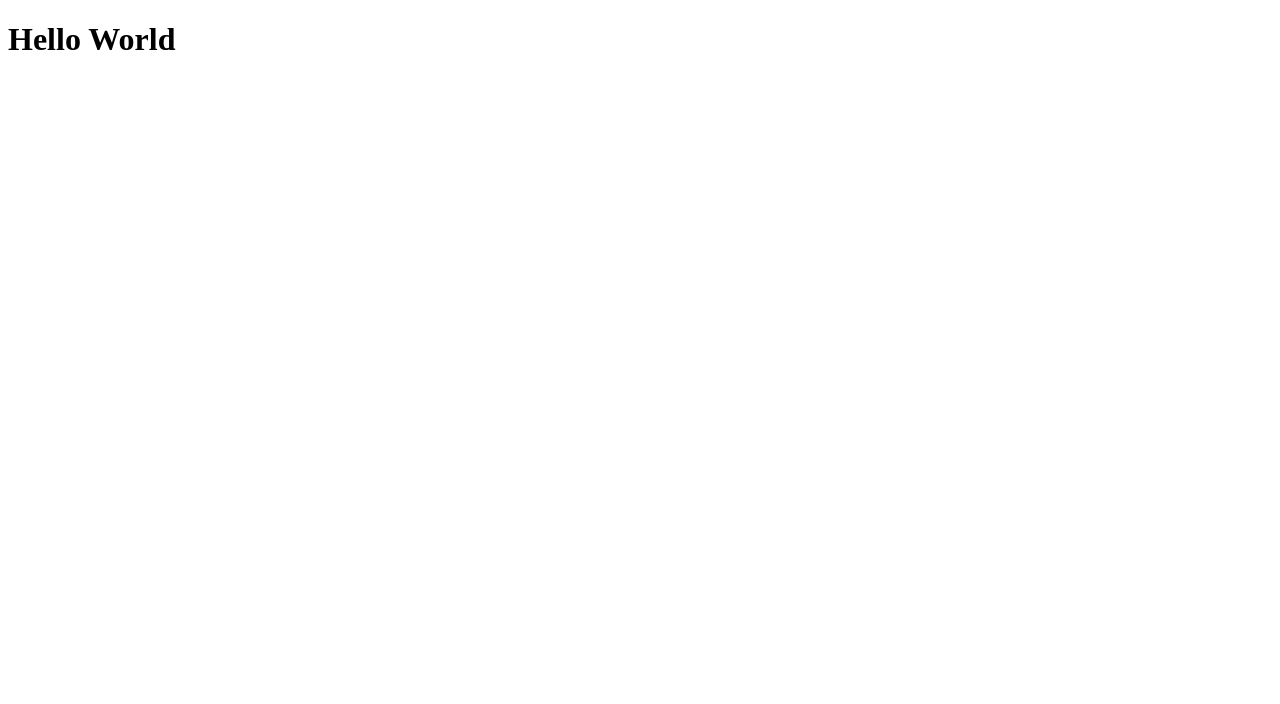
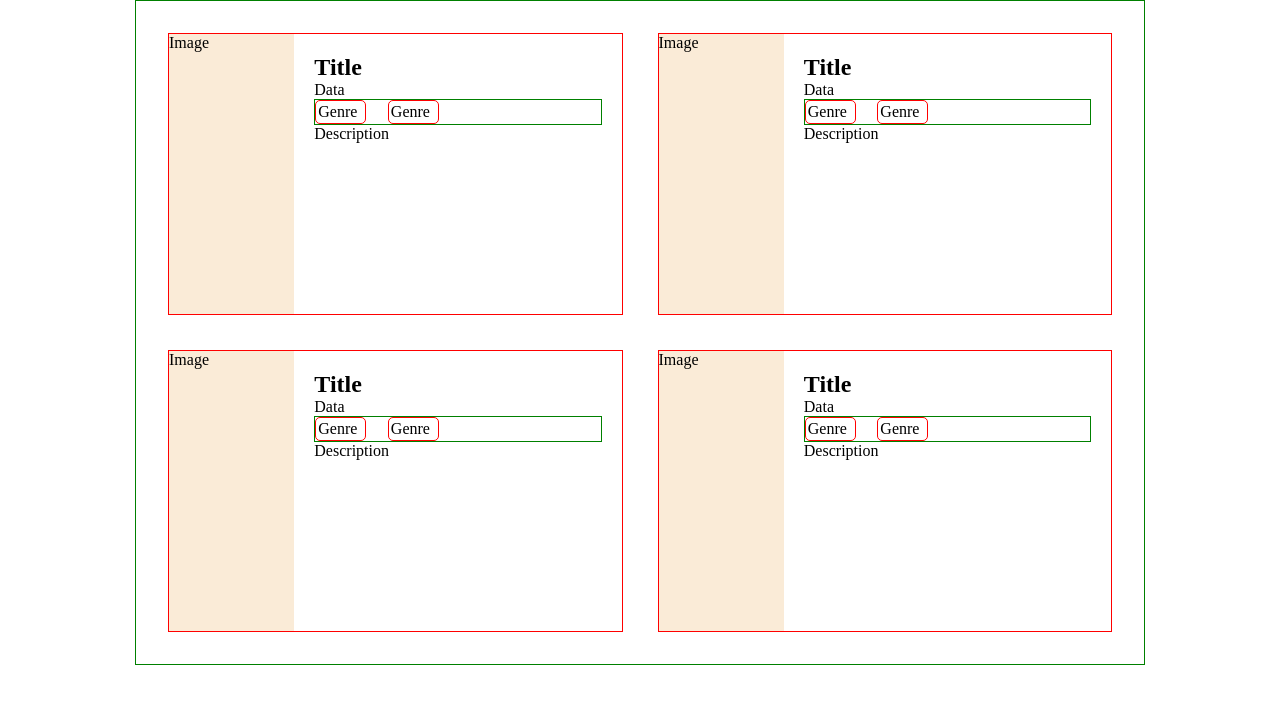
Before and after one commit to alexandrWrqw/moviesApp, a React (Create React App) app: page / in a window 1280 px wide. Shown: the top 704 px of the page. Built offline with nearby package versions, Linux system fonts and the light colour scheme.

Commit message:
components&styleAdd

```diff
--- a/src/components/App.js
+++ /dev/null
@@ -1,9 +0,0 @@
-function App() {
-  return (
-    <div className="test">
-      <h1>Hello World</h1>
-    </div>
-  );
-}
-
-export default App;
--- /dev/null
+++ b/src/components/App/App.css
@@ -0,0 +1,19 @@
+body {
+  margin: 0;
+}
+
+ul {
+  margin: 0;
+  padding: 0;
+  list-style-type: none;
+}
+
+h2,
+p {
+  margin: 0;
+}
+
+.container {
+  max-width: 1010px;
+  margin: 0 auto;
+}
--- /dev/null
+++ b/src/components/App/App.js
@@ -0,0 +1,14 @@
+import { Component } from 'react';
+import './App.css';
+
+import MoviesList from '../MoviesList/MoviesList';
+
+export default class App extends Component {
+  render() {
+    return (
+      <div className="container">
+        <MoviesList />
+      </div>
+    );
+  }
+}
--- /dev/null
+++ b/src/components/MovieGenres/MovieGenres.css
@@ -0,0 +1,13 @@
+.genres-list {
+  display: grid;
+  grid-template-columns: repeat(4, 1fr);
+  gap: 5px;
+  border: 1px solid green;
+}
+
+.genre {
+  padding: 2px;
+  border: 1px solid red;
+  border-radius: 5px;
+  width: 45px;
+}
--- /dev/null
+++ b/src/components/MovieGenres/MovieGenres.js
@@ -0,0 +1,13 @@
+import { Component } from 'react';
+import './MovieGenres.css';
+
+export default class MovieGenres extends Component {
+  render() {
+    return (
+      <ul className="genres-list">
+        <li className="genre">Genre</li>
+        <li className="genre">Genre</li>
+      </ul>
+    );
+  }
+}
--- /dev/null
+++ b/src/components/MoviesList/MoviesList.css
@@ -0,0 +1,8 @@
+.movies-list {
+  display: grid;
+  grid-template-columns: repeat(auto-fill, minmax(300px, 1fr));
+  gap: 35px;
+
+  padding: 32px;
+  border: 1px solid green;
+}
--- /dev/null
+++ b/src/components/MoviesList/MoviesList.js
@@ -0,0 +1,17 @@
+import { Component } from 'react';
+import './MoviesList.css';
+
+import MoviesListItem from '../MoviesListItem/MoviesListItem';
+
+export default class MoviesList extends Component {
+  render() {
+    return (
+      <ul className="movies-list">
+        <MoviesListItem />
+        <MoviesListItem />
+        <MoviesListItem />
+        <MoviesListItem />
+      </ul>
+    );
+  }
+}
--- /dev/null
+++ b/src/components/MoviesListItem/MoviesListItem.css
@@ -0,0 +1,22 @@
+.movie {
+  height: 280px;
+  /* width: 450px; */
+  border: 1px solid red;
+
+  display: flex;
+}
+
+.image {
+  width: 180px;
+  background-color: antiquewhite;
+}
+
+.info {
+  display: flex;
+  flex-direction: column;
+
+  box-sizing: border-box;
+  padding: 20px;
+
+  width: 100%;
+}
--- /dev/null
+++ b/src/components/MoviesListItem/MoviesListItem.js
@@ -0,0 +1,20 @@
+import { Component } from 'react';
+import './MoviesListItem.css';
+
+import MovieGenres from '../MovieGenres/MovieGenres';
+
+export default class MoviesListItem extends Component {
+  render() {
+    return (
+      <li className="movie">
+        <div className="image">Image</div>
+        <div className="info">
+          <h2>Title</h2>
+          <span>Data</span>
+          <MovieGenres />
+          <p>Description</p>
+        </div>
+      </li>
+    );
+  }
+}
--- a/src/index.js
+++ b/src/index.js
@@ -1,6 +1,6 @@
 import { createRoot } from 'react-dom/client';
 
-import App from './components/App';
+import App from './components/App/App';
 
 const container = document.querySelector('.root');
 const root = createRoot(container);
```
Also changed, not shown: .eslintrc.json.
